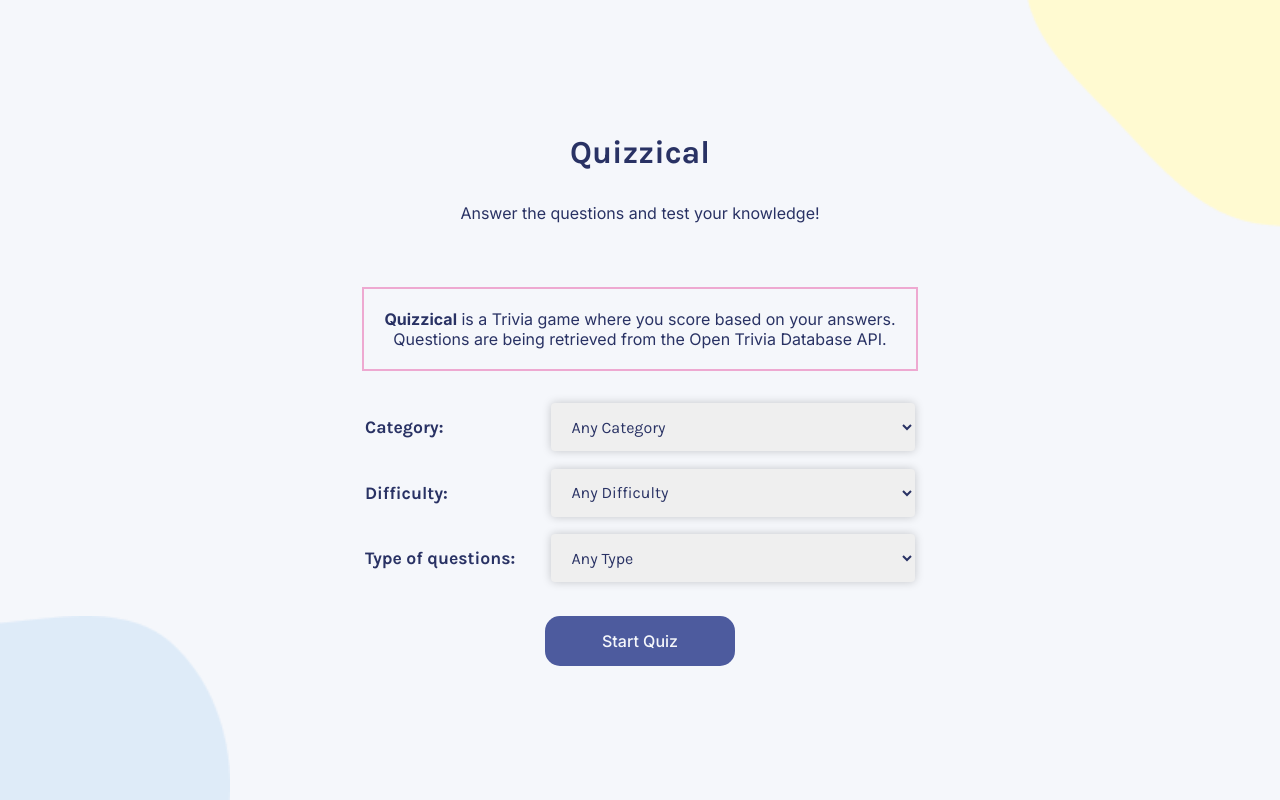
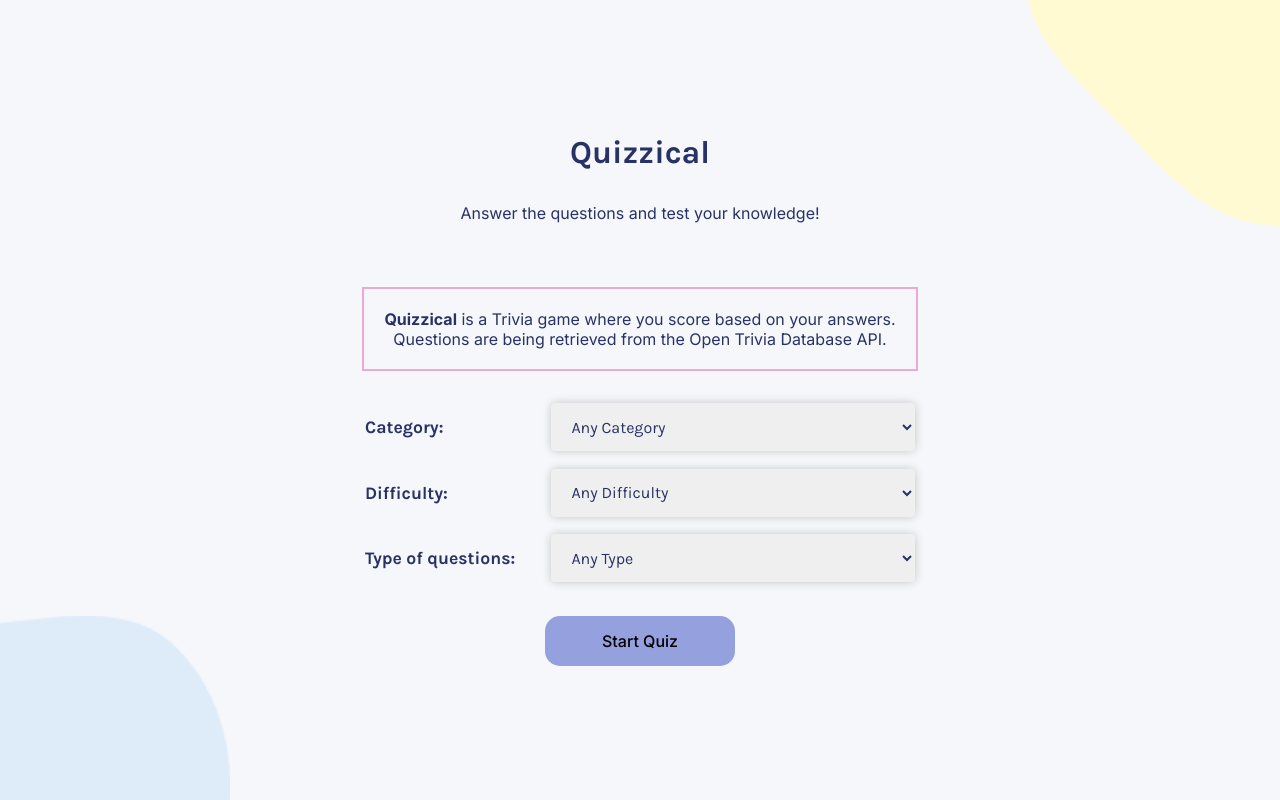
Before and after one commit to Yafira/quizzical, a React (Create React App) app: page / in a window 1280 px wide. In both pictures the pointer is over the button "Start Quiz". Built offline with nearby package versions, Linux system fonts and the light colour scheme.

Commit message:
added hover effect to primary btn

```diff
--- a/src/style.css
+++ b/src/style.css
@@ -47,6 +47,11 @@
 	z-index: 100;
 }
 
+.btn-primary:hover {
+	background-color: #95a1de;
+	color: #000;
+}
+
 .btn-primary:active {
 	box-shadow: 3px 3px 10px 0px rgba(0, 0, 0, 0.75) inset;
 }
```
